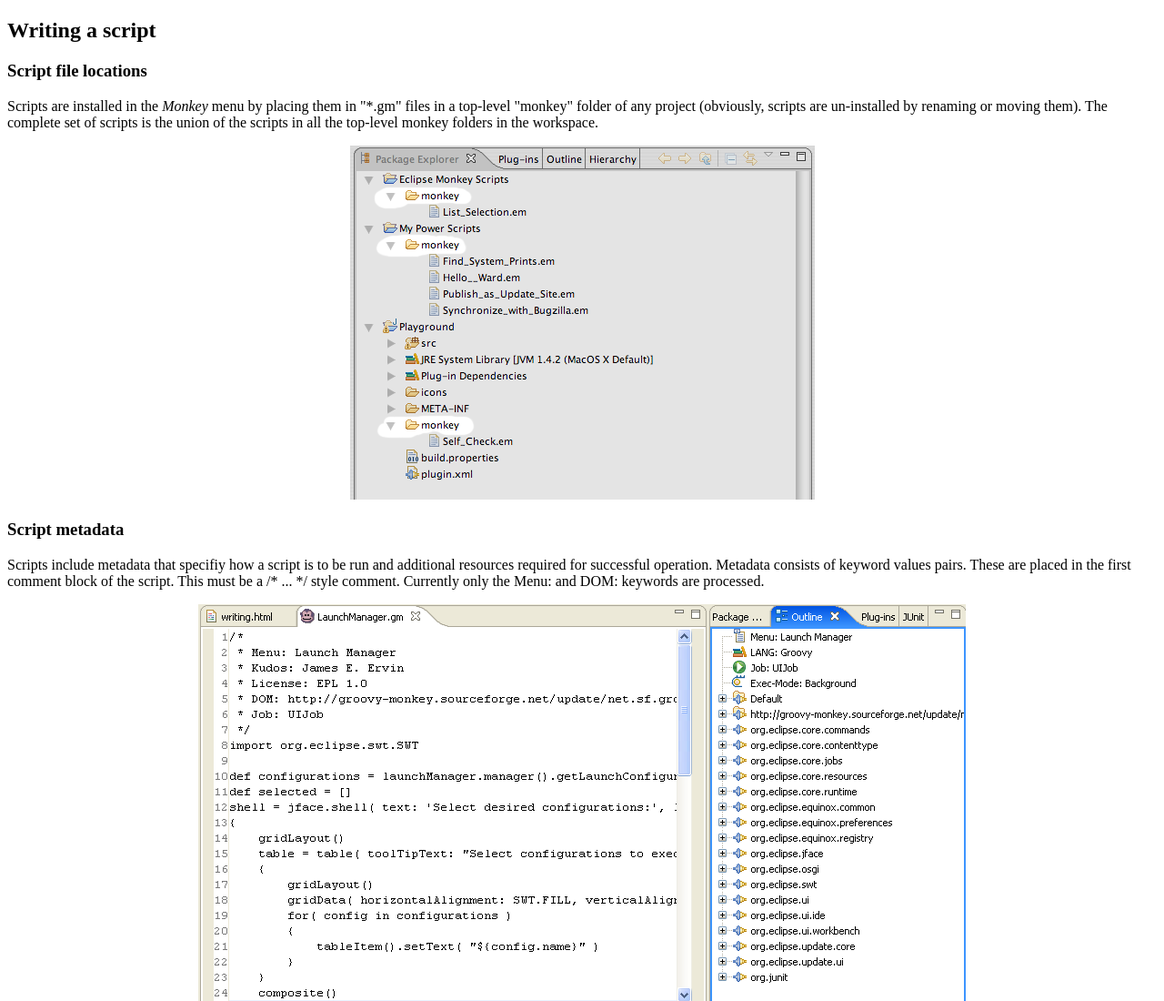
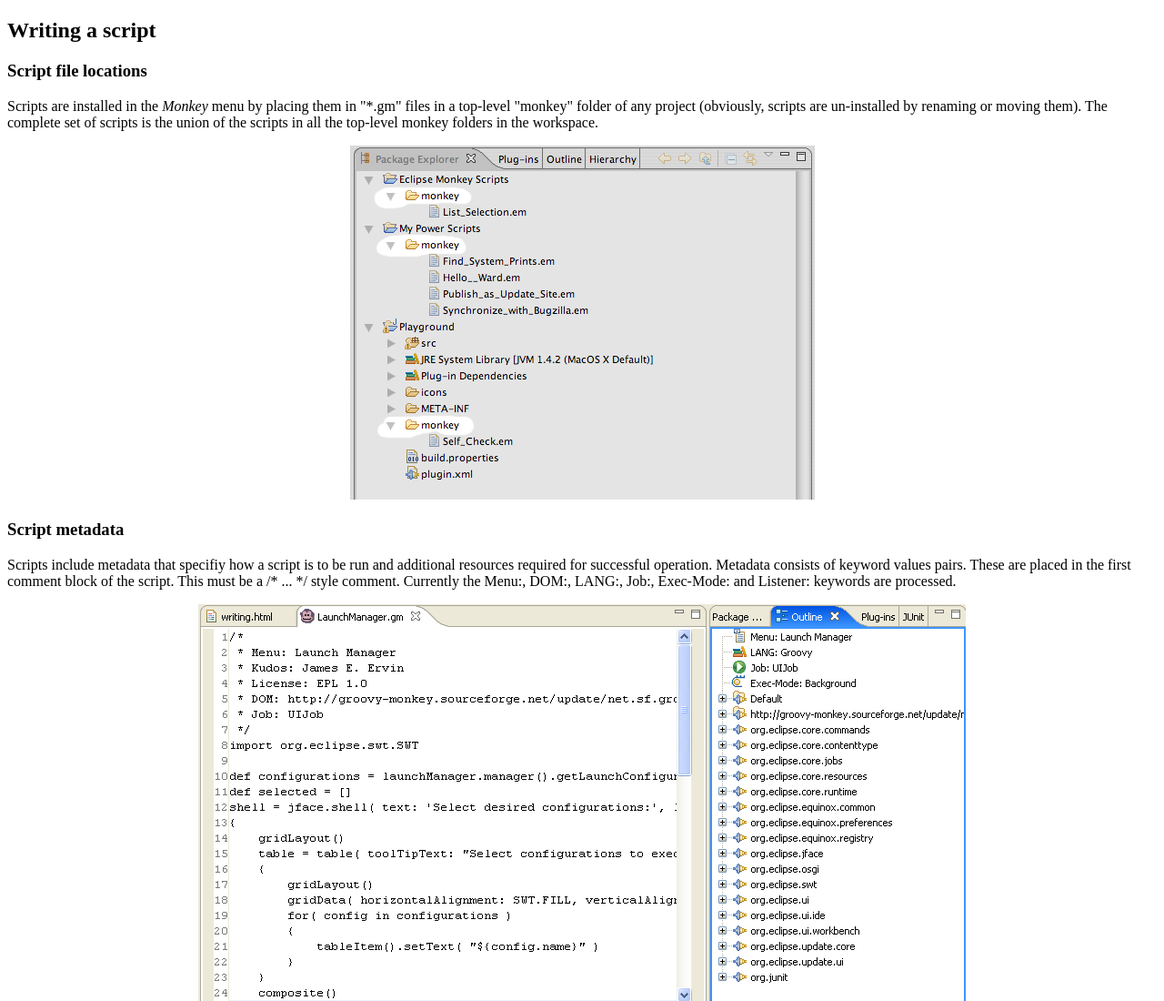
Before and after one commit to jervin/GroovyMonkey, a plain HTML site: page net.sf.groovyMonkey.help/html/writing.html in a window 1280 px wide. Shown: the top 1100 px of the page at 91% size. Drawn offline with Linux system fonts and the light colour scheme.

Commit message:
*** empty log message ***

```diff
--- a/net.sf.groovyMonkey.help/html/writing.html
+++ b/net.sf.groovyMonkey.help/html/writing.html
@@ -19,7 +19,7 @@
 <h3>Script metadata
 </h3>
 
-<p>Scripts include metadata that specifiy how a script is to be run and additional resources required for successful operation. Metadata consists of keyword values pairs. These are placed in the first comment block of the script. This must be a /* ... */ style comment. Currently only the Menu: and DOM: keywords are processed.</p>
+<p>Scripts include metadata that specifiy how a script is to be run and additional resources required for successful operation. Metadata consists of keyword values pairs. These are placed in the first comment block of the script. This must be a /* ... */ style comment. Currently the Menu:, DOM:, LANG:, Job:, Exec-Mode: and Listener: keywords are processed.</p>
 
 
 <center>
```
